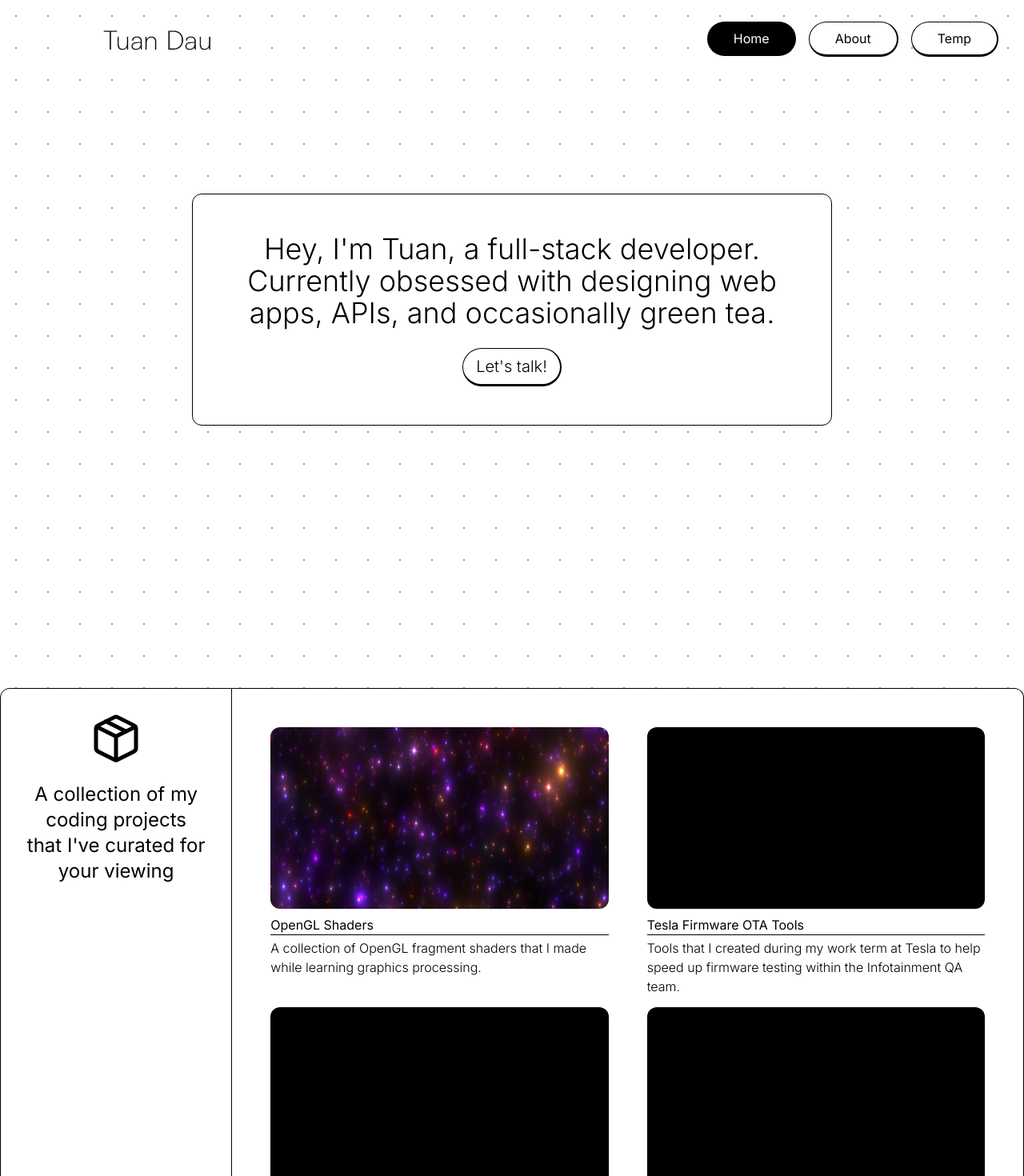
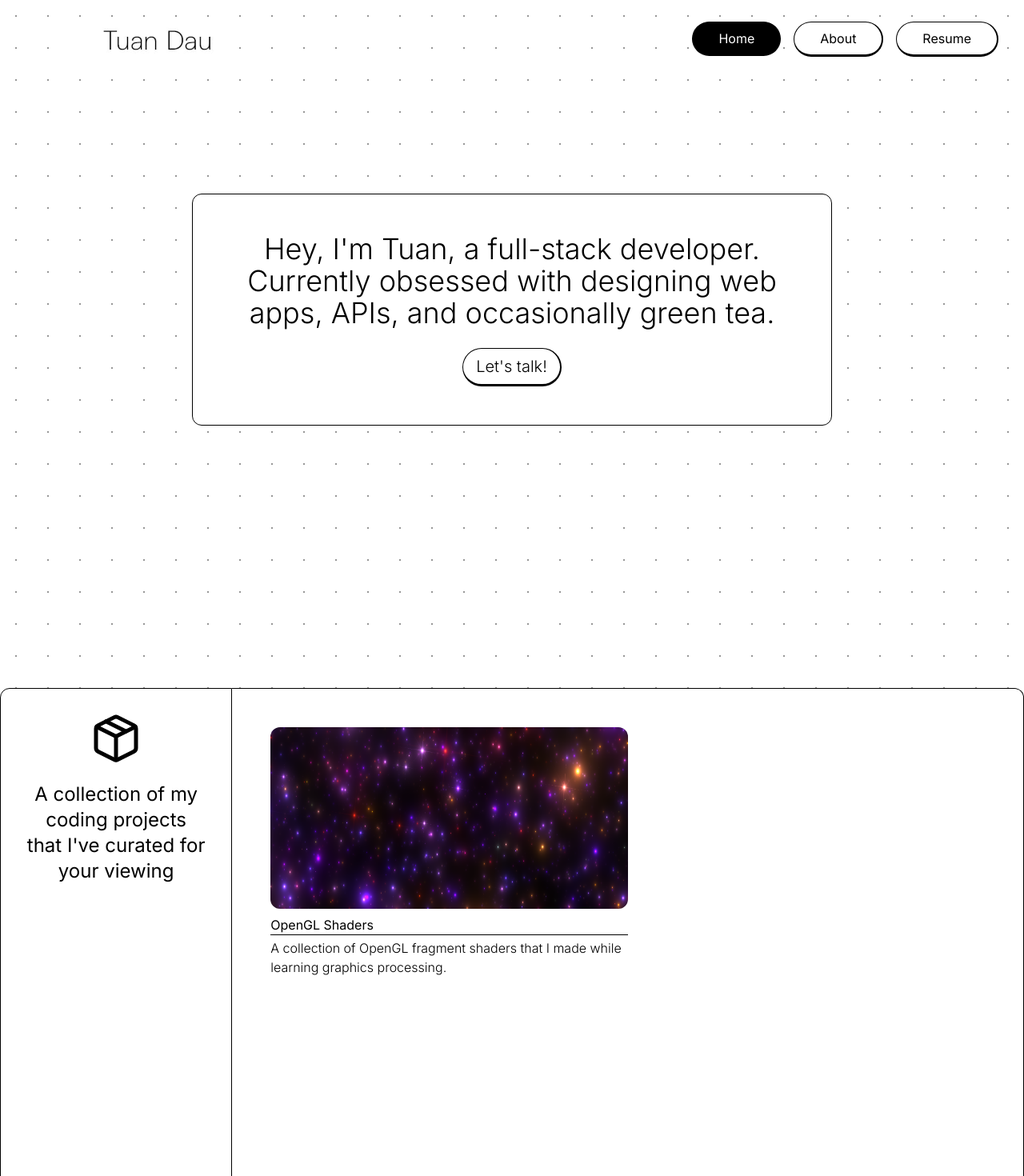
Before and after one commit to tuansydau/portfolio-website, a Next.js app: page / in a window 1280 px wide. Shown: the top 1470 px of the page at 80% size. Built offline with nearby package versions, Linux system fonts and the light colour scheme; a web font is replaced by a local one.

Commit message:
commented out: incomplete sections

```diff
--- a/app/page.tsx
+++ b/app/page.tsx
@@ -124,7 +124,7 @@ export default function Home() {
                   </div>
                 </Link>
               </div>
-              <div className="w-1/2 h-full">
+              {/* <div className="w-1/2 h-full">
                 <div className="bg-black w-full h-3/4 rounded-xl mb-2" />
                 <div className="border-b border-black mb-1">
                   Tesla Firmware OTA Tools
@@ -133,10 +133,10 @@ export default function Home() {
                   Tools that I created during my work term at Tesla to help
                   speed up firmware testing within the Infotainment QA team.
                 </div>
-              </div>
+              </div> */}
             </div>
             <div className="flex w-full h-1/2 space-x-12">
-              <div className="w-1/2 h-full">
+              {/* <div className="w-1/2 h-full">
                 <div className="bg-black w-full h-3/4 rounded-xl mb-2" />
                 <div className="border-b border-black mb-1">
                   OSRS Coaching Note Website
@@ -152,7 +152,7 @@ export default function Home() {
                   A Java application that turns plaintext guitar tablature into
                   a playable MusicXML file format.
                 </div>
-              </div>
+              </div> */}
             </div>
           </div>
         </div>
--- a/app/shaders/page.tsx
+++ b/app/shaders/page.tsx
@@ -225,11 +225,15 @@ export default function Shaders() {
           </div>
           <div className="w-full mt-48">
             <p className="text-4xl font-bold">
-              Shaders that I&apos;ve Made So Far (too lazy to post the others rn
-              icl)
+              Shaders that I&apos;ve Made So Far (More to come!)
             </p>
             <div className="flex mt-8 space-x-4">
               <div className="w-1/3 text-center text-lg">
+                <div className="relative w-full h-[400px] bg-black">
+                  <Image src="/Animation.gif" alt="" fill objectFit="cover" />
+                </div>
+              </div>
+              {/* <div className="w-1/3 text-lg text-center">
                 <div className="relative w-full h-[400px] bg-black">
                   <Image src="/Animation.gif" alt="" fill objectFit="cover" />
                 </div>
@@ -238,12 +242,7 @@ export default function Shaders() {
                 <div className="relative w-full h-[400px] bg-black">
                   <Image src="/Animation.gif" alt="" fill objectFit="cover" />
                 </div>
-              </div>
-              <div className="w-1/3 text-lg text-center">
-                <div className="relative w-full h-[400px] bg-black">
-                  <Image src="/Animation.gif" alt="" fill objectFit="cover" />
-                </div>
-              </div>
+              </div> */}
             </div>
             <div className="mt-4 text-xl">
               My up to date shader work will be posted here:{' '}
--- a/components/Navbar.tsx
+++ b/components/Navbar.tsx
@@ -54,7 +54,10 @@ export default function Navbar({
             About
           </div>
         </Link>
-        <Link href="/temp">
+        <Link
+          href="https://drive.google.com/file/d/13_iJP0JkfQjlhcstHD4d2dKtHxFbpoe4/view?usp=drive_link"
+          target="_blank"
+        >
           <div
             className={
               highlightedButton === 'work' ? highlightedClass : buttonClass
@@ -62,7 +65,7 @@ export default function Navbar({
             onMouseEnter={buttonEnterFunction}
             onMouseLeave={buttonLeaveFunction}
           >
-            Temp
+            Resume
           </div>
         </Link>
       </div>
```
